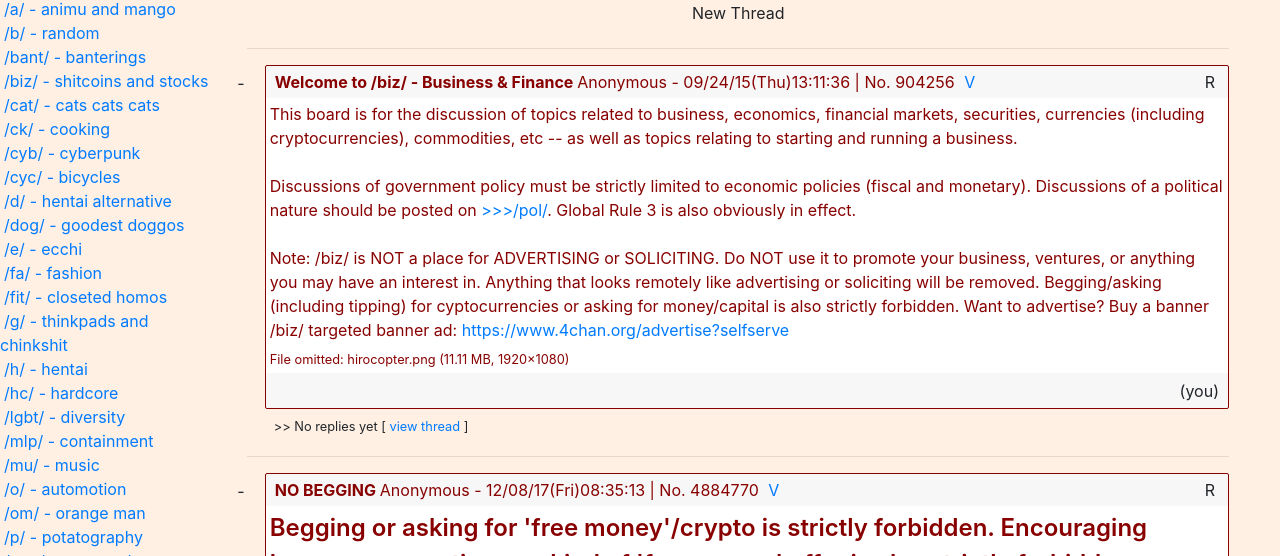
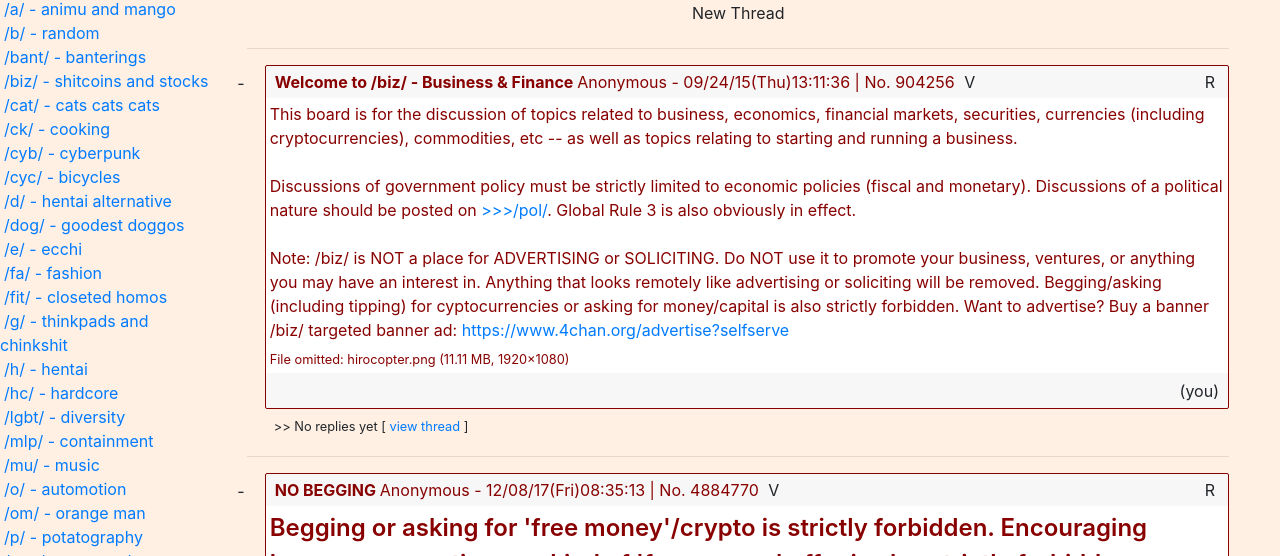
Before and after one commit to n4n0GH/0xchan-frontend, a Vue app: page /board/biz in a window 1280 px wide. Shown: the part 224-780 px from the top of the page. Built offline with nearby package versions, Linux system fonts and the light colour scheme; some icons are missing; what vue-head would draw is missing.

Commit message:
fixed a dumdum

```diff
--- a/src/App.vue
+++ b/src/App.vue
@@ -64,7 +64,7 @@
 				'font-weight: bold'
 			].join(';');
 		/* eslint-disable-next-line */
-		console.log('%c fuck censorship lmfao ', style);
+		console.log('%c fuck de popo lmao ', style);
 		}
 	};
 </script>
--- a/src/views/Board.vue
+++ b/src/views/Board.vue
@@ -33,11 +33,9 @@
 								No. {{post.thread}}
 							</template>
 							<template #openThread>
-								<button style="line-height: 1rem;" class="mt-n1 mr-2 p-0 px-1 btn btn-outline-chan-red text-mono">
-								<router-link :to="{name: 'thread', params: {'number': post.thread}}">
+								<router-link tag="button" :to="{name: 'thread', params: {'number': post.thread}}" style="line-height: 1rem;" class="mt-n1 mr-2 p-0 px-1 btn btn-outline-chan-red text-mono">
 								V
 								</router-link>
-								</button>
 							</template>
 							<template #fileMeta>
 								{{post.file.originalName}}
```
Also changed, not shown: 1 other file (tests, documents, lock files or other folders).
